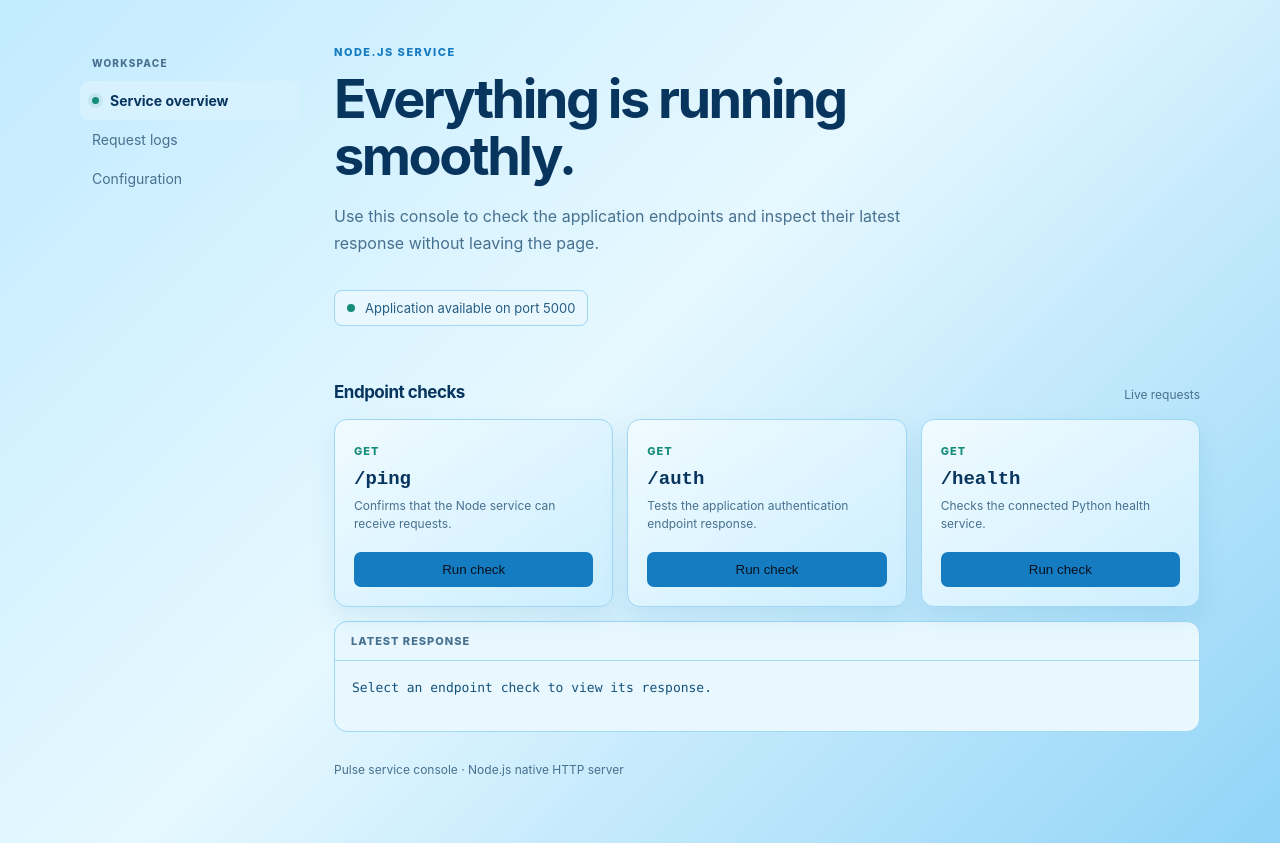
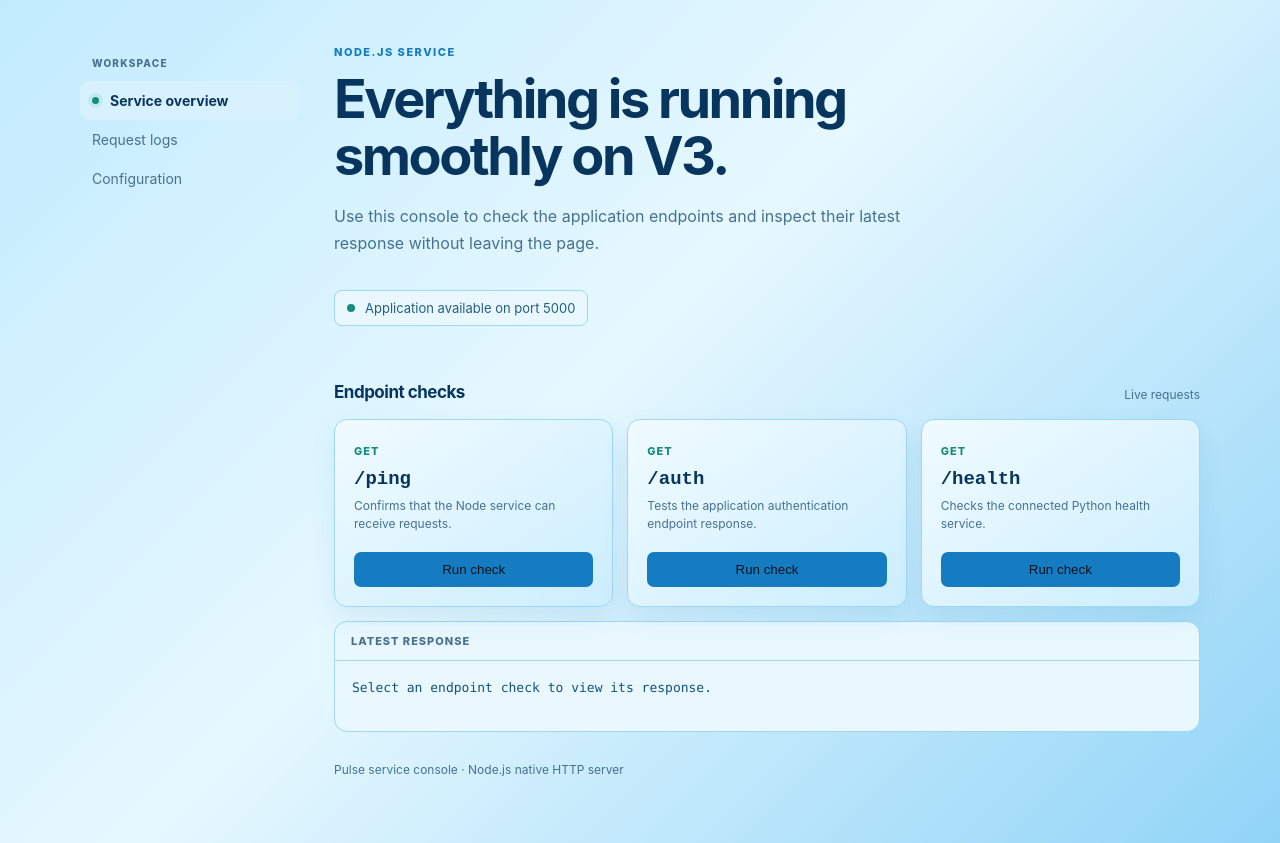
Before and after one commit to AnkurDayal-Devop/node-project, a website: page index.html in a window 1280 px wide. Shown: the part 77-920 px from the top of the page. Drawn offline with Linux system fonts and the light colour scheme.

Commit message:
node-app v3

```diff
--- a/index.html
+++ b/index.html
@@ -49,7 +49,7 @@
         <header><div class="crumb">Services / <b>Node application V3</b></div><div class="profile">NP</div></header>
         <section>
           <p class="eyebrow">NODE.JS SERVICE</p>
-          <h1>Everything is running smoothly.</h1>
+          <h1>Everything is running smoothly on V3.</h1>
           <p class="lead">Use this console to check the application endpoints and inspect their latest response without leaving the page.</p>
           <div class="status-bar"><i></i><span>Application available on port 5000</span></div>
         </section>
```
